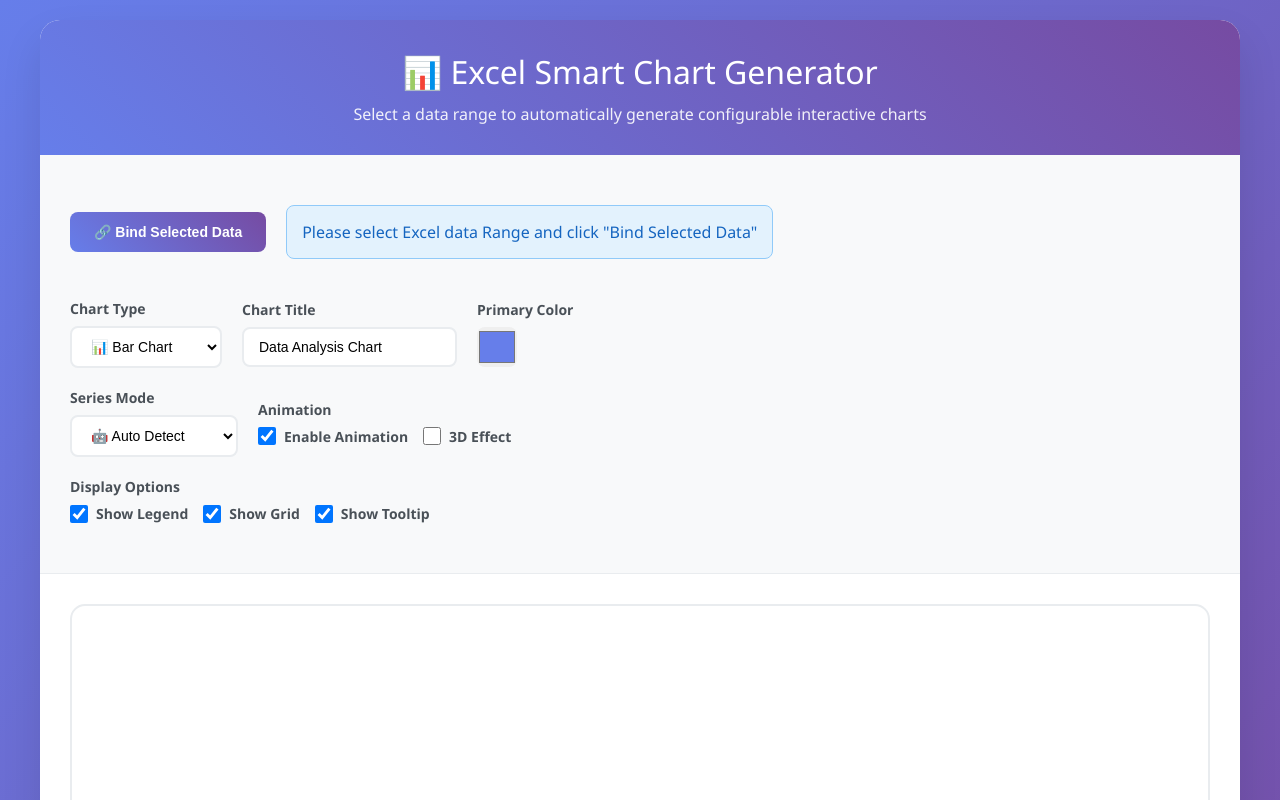
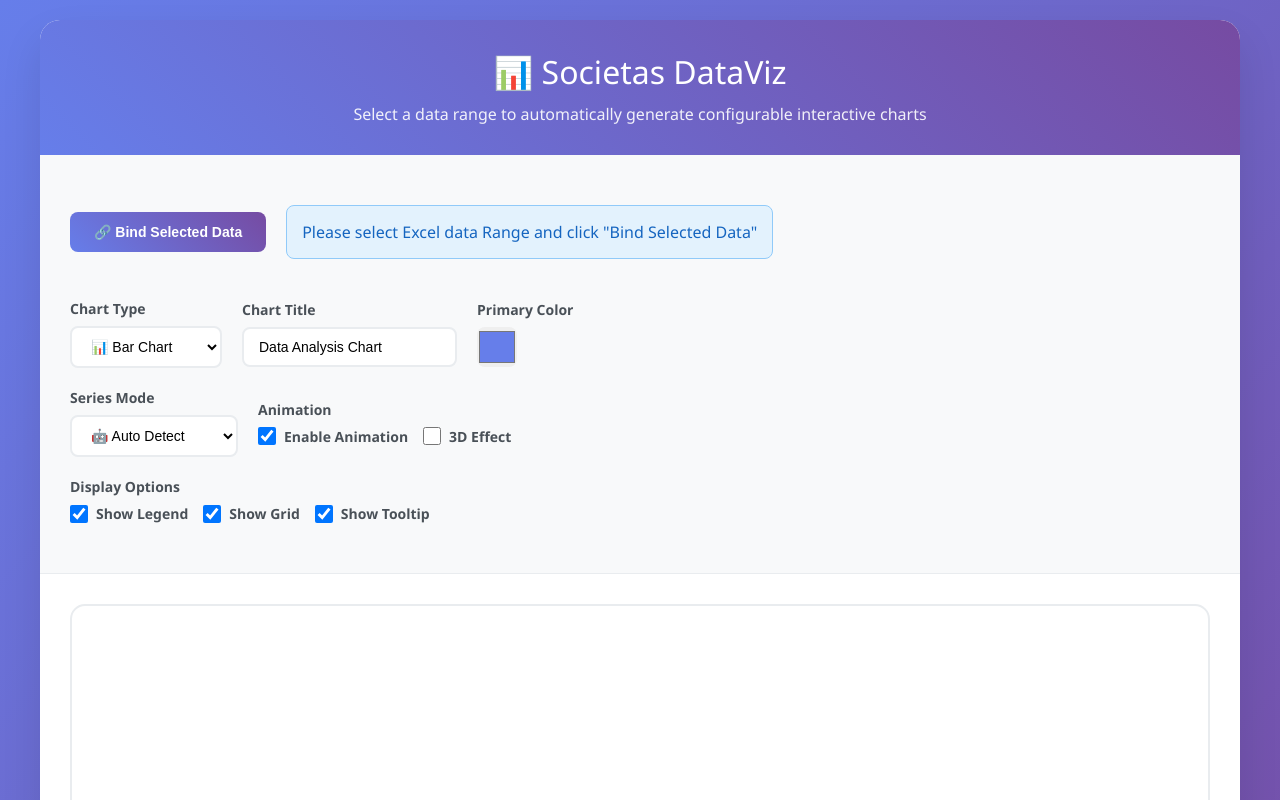
Before and after one commit to MashellHan/exceldash, a plain HTML site: page index.html in a window 1280 px wide. Shown: the top 800 px of the page. Drawn offline with nearby package versions, Linux system fonts and the light colour scheme; a script that the page names is missing.

Commit message:
Add files via upload

```diff
--- a/index.html
+++ b/index.html
@@ -2,7 +2,7 @@
 <html lang="zh-CN">
 <head>
   <meta charset="UTF-8" />
-  <title>Excel Smart Chart Generator (Multiple Series)</title>
+  <title>Societas DataViz (Multiple Series)</title>
   <!-- Office.js -->
   <script src="https://appsforoffice.microsoft.com/lib/1/hosted/office.js"></script>
   <!-- ECharts -->
@@ -224,7 +224,7 @@
   <div class="container">
     <!-- 标题区域 -->
     <div class="header">
-      <h1>📊 Excel Smart Chart Generator</h1>
+      <h1>📊 Societas DataViz</h1>
       <p>Select a data range to automatically generate configurable interactive charts</p>
     </div>
 
```
